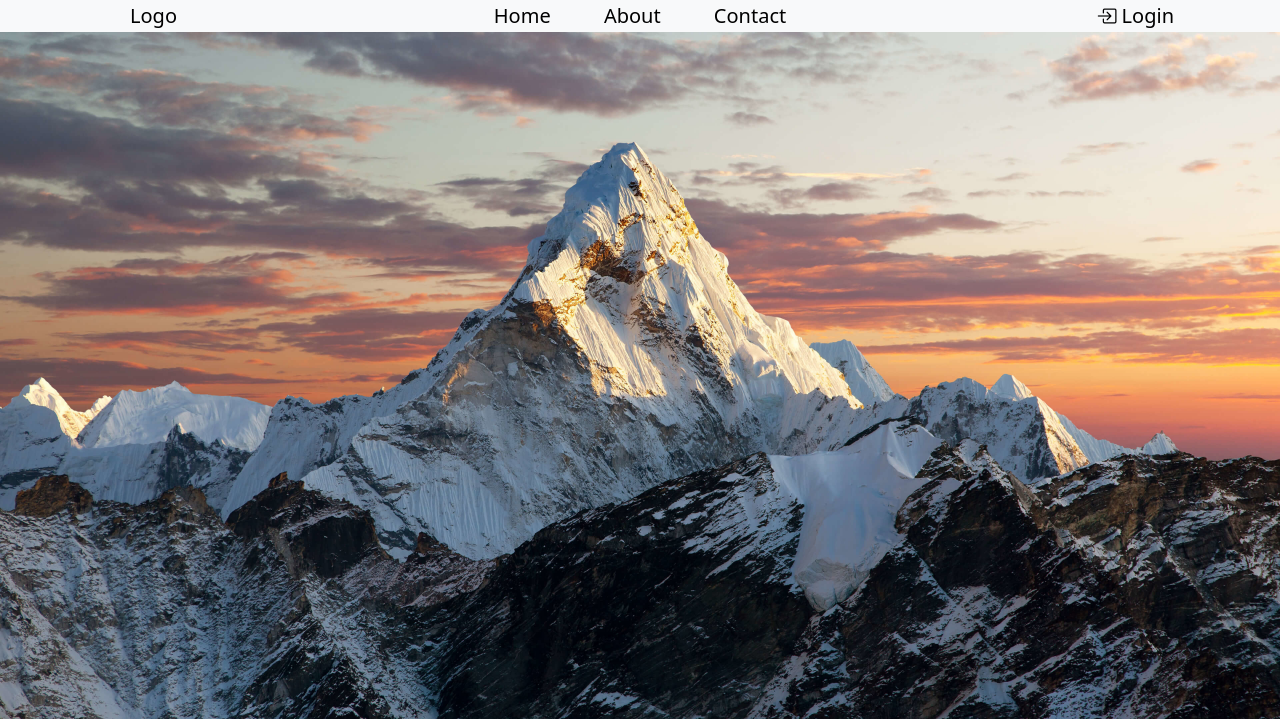
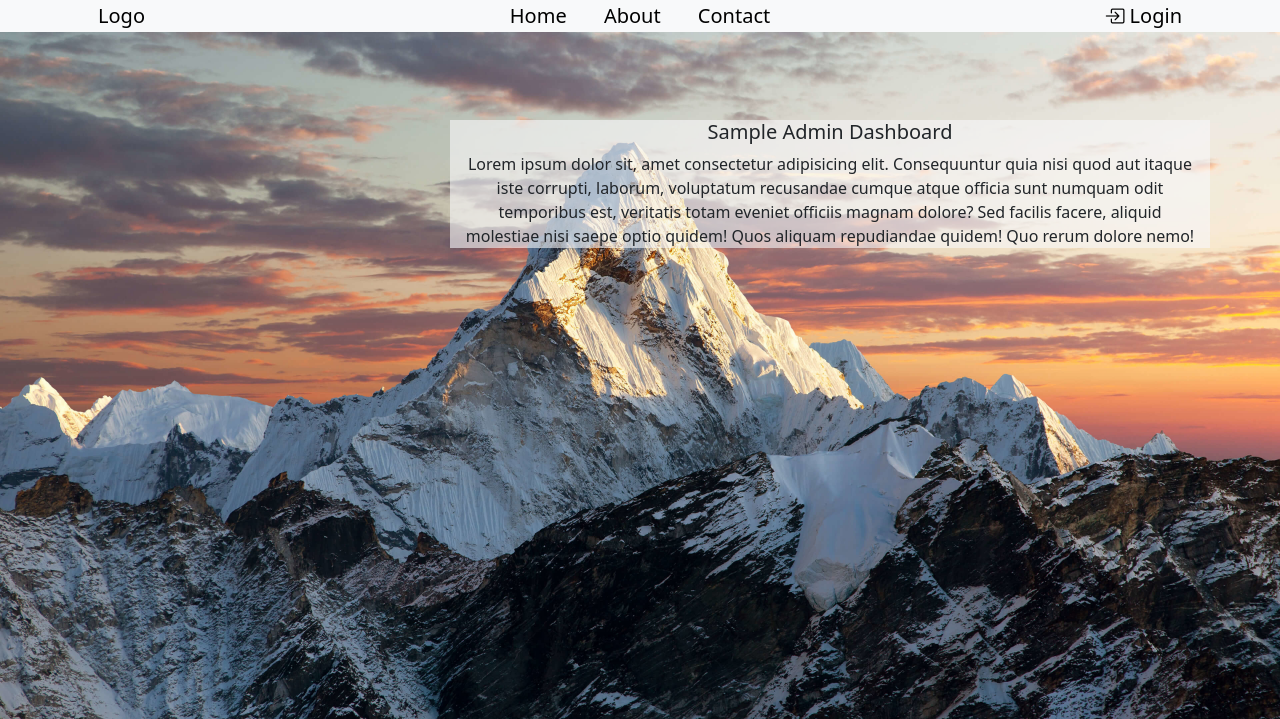
Before and after one commit to TrixDiaz/Admin_Dashboard, a PHP site: page / in a window 1280 px wide. Shown: the top 719 px of the page. Run offline with PHP 8.4, Linux system fonts and the light colour scheme.

Commit message:
content on parallax

```diff
--- a/index.php
+++ b/index.php
@@ -5,45 +5,53 @@
 <title>Home</title>
 
 
+
+
+<section id="home">
+    <div class="parallax">
           <nav class="navbar navbar-expand-sm py-1 bg-light fixed-top">
             <br>
                   <div class="container-fluid">
                     <div class="container fixed-top h5">
                         <div class="row my-1 ">
                               <div class="col" align="start">
-                <a href="#" class="navlink mx-5 text-decoration-none">Logo</a>
+                                  <a href="#" class="navlink mx-3 text-decoration-none">Logo</a>
                               </div>
                               <div class="col" align="center">
-            <a href="#" class="navlink mx-4 text-decoration-none">
+                              <a href="#" class="navlink mx-3 text-decoration-none">
                                 <!-- <i class="bi bi-person-vcard "></i>  -->
                                   Home
                                 </a>
-            <a href="#" class="navlink mx-4 text-decoration-none">
+                              <a href="#" class="navlink mx-3 text-decoration-none">
                                 <!-- <i class="bi bi-person-vcard "></i>  -->
                                   About
                                 </a>
-             <a href="#" class="navlink mx-4 text-decoration-none">
+                              <a href="#" class="navlink mx-3 text-decoration-none">
                                   <!-- <i class="bi bi-telephone "></i>     -->
                                   Contact
                               </a>
                               </div>
                               <div class="col" align="end">
-            <a href="#" class="navlink mx-4 text-decoration-none" data-bs-toggle="modal" data-bs-target="#myModal">
+                              <a href="#" class="navlink mx-3 text-decoration-none" data-bs-toggle="modal" data-bs-target="#myModal">
                                   <i class="bi bi-box-arrow-in-right "></i>
                                   Login
                               </a>
                               </div>
                         </div>
                       </div>
+                  </div>
+              </nav>
+            <br>
+          <div class="container mt-5">
+              <div class="row">
+                  <div class="col-4">
 
                   </div>
-</nav>
-
-<section id="home">
-  <div class="parallax">
-      <div class="container">
-          <div class="row">
-            <div class="col">
+                  <div class="col-8 bg-light mt-5"  style="--bs-bg-opacity: .6;" align="center">
+                     <h5>Sample Admin Dashboard</h5>
+                    <label>Lorem ipsum dolor sit, amet consectetur adipisicing elit. Consequuntur quia nisi quod aut
+                      itaque iste corrupti, laborum, voluptatum recusandae cumque atque officia sunt numquam odit temporibus est, veritatis totam eveniet
+                       officiis magnam dolore? Sed facilis facere, aliquid molestiae nisi saepe optio quidem! Quos aliquam repudiandae quidem! Quo rerum dolore nemo!</label>
                   </div>
               </div>
           </div>
```
Lines whose indentation alone changed are shown as unchanged.
